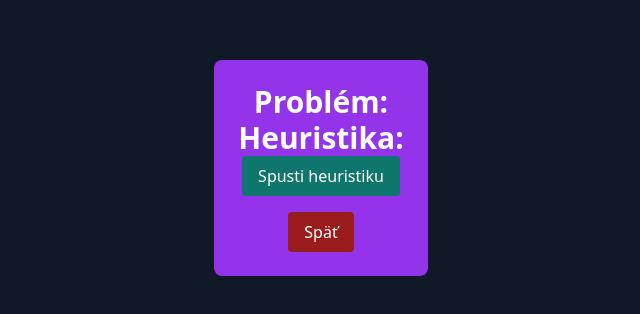
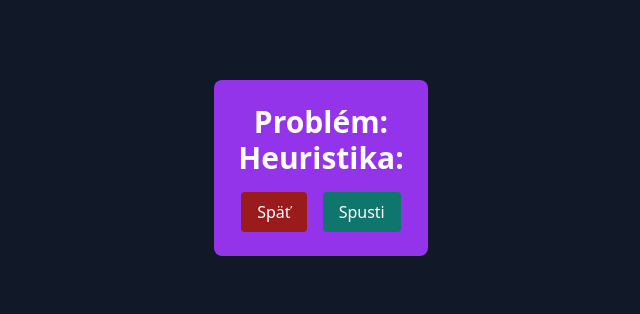
Before and after one commit to marek311/heuristics, a React (Create React App) app: page /visualization in a window 1280 px wide. Shown: the part 244-558 px from the top of the page, without its empty margins (319-959 px from the left). Built offline with nearby package versions, Linux system fonts and the light colour scheme.

Commit message:
buttons in row, not column

```diff
--- a/src/InputReader.js
+++ b/src/InputReader.js
@@ -7,7 +7,7 @@ function VisualizationPage() {
     const heuristic = query.get('heuristic');
     const problem = query.get('problem');
 
-    const renderInputs = () => {
+    const renderInputFields = () => {
         switch (problem) {
             case 'Knapsack':
                 return (
@@ -51,16 +51,17 @@ function VisualizationPage() {
             <h2 className="text-3xl font-bold">
                 Heuristika: {heuristic}
             </h2>
-            {renderInputs()}
-            <button className="px-4 py-2 bg-teal-700 rounded hover:bg-purple-700">
-                Spusti heuristiku
-            </button>
-            <button className="mt-4 px-4 py-2 bg-red-800 rounded hover:bg-red-950">
-                Späť
-            </button>
+            {renderInputFields()}
+            <div className="flex space-x-4 mt-4">
+                <button className="px-4 py-2 bg-red-800 rounded hover:bg-red-950">
+                    Späť
+                </button>
+                <button className="px-4 py-2 bg-teal-700 rounded hover:bg-purple-700">
+                    Spusti
+                </button>
+            </div>
         </div>
     );
-
 }
 
 export default VisualizationPage;
```
